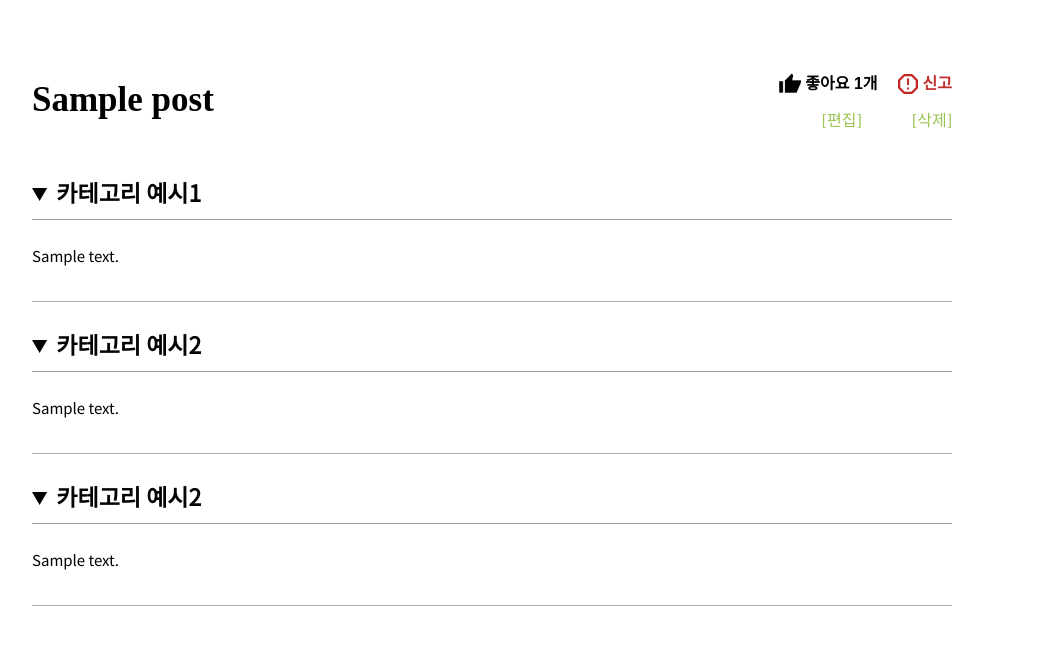
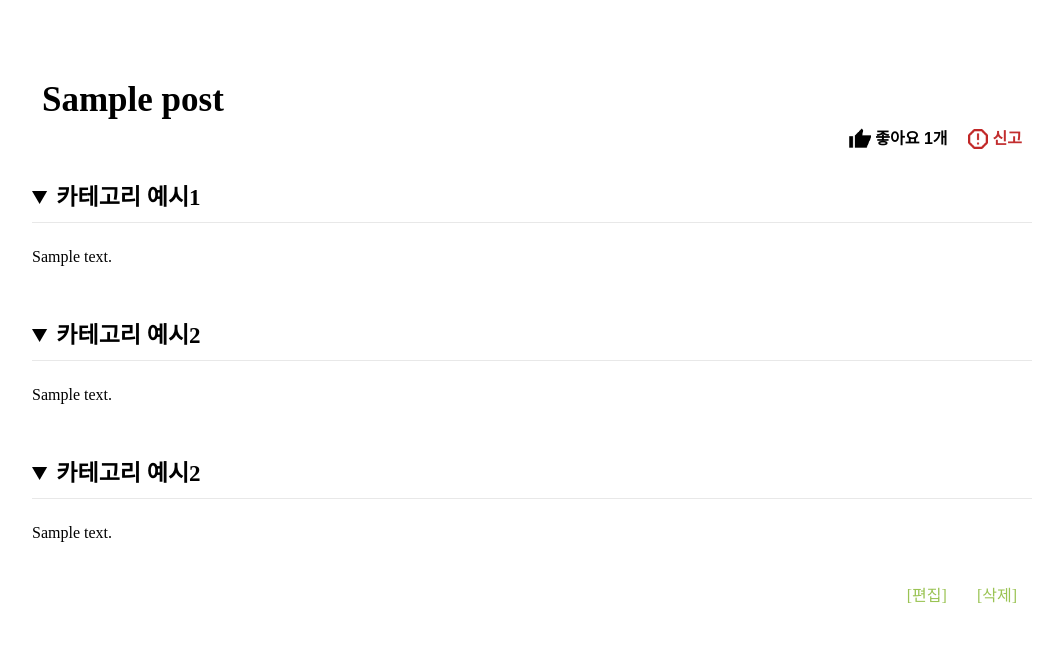
Before and after one commit to likelionTalk/Skku-Wiki, a Django app: page /posts/1/ in a window 1320 px wide. Shown: the part 84-754 px from the top of the page, without its empty margins (168-1231 px from the left). Run offline with Django 4.2, Linux system fonts and the light colour scheme; a user stored in the database is signed in; tables that the repository leaves empty hold one stand-in row (values such as "Sample post"); parts of the project's set-up code (start-up, migrations or seed data) failed here and were passed over; some libraries are stand-ins or nearby versions.

Commit message:
Complete Detail Page

```diff
--- a/posts/templates/post-detail-demo.html
+++ b/posts/templates/post-detail-demo.html
@@ -4,8 +4,6 @@
 {% block content %}
     <!-- css 이름 변경-->
     <link rel="stylesheet" href="{% static 'css/post-detail.css' %}">
-    <link rel="stylesheet" href="{% static 'css/report.css' %}">
-
 {% endblock %}
 
 
@@ -13,48 +11,43 @@
     <!-- 삭제, 수정은 글 작성자에게만 보여야 한다-->
     <!-- 신고, 좋아요는 로그인 한 회원에게만 보여야 한다-->
     <div class="detailBox">
-        <div class="detailBoxSub1">
+        <div class="detailBoxSub-tool-box">
             <div class="detailTitle">
                 {{ postDetail.title }}
             </div>
             <div class="detailContainer">
-                <div class="detailContainer1">
+                <div class="detailContainer-top">
                     {% if request.user.is_authenticated %}
                         <div class="likeBtn">
                             <a class="likeCount">
                                 <form action="{% url 'posts:like' postDetail.id %}">
                                     {% csrf_token %}
-                                {%if lencheckPastLike == 0%}
-                                <img src="{% static 'img/thumb.png'%}" width="22">
-                                {%else%}
-                                <img src="{% static 'img/thumb-fill.png'%}" width="22">
-                                {%endif%}
+                                    {% if lenCheckPastLike == 0 %}
+                                        <img src="{% static 'img/thumb.png' %}" width="22">
+                                    {% else %}
+                                        <img src="{% static 'img/thumb-fill.png' %}" width="22">
+                                    {% endif %}
                                     <input type="submit" , value="좋아요 {{ likeNum }}개" title="좋아요 누르기">
                                 </form>
                             </a>
-
                         </div>
                         <div class="reportBtn">
-                        <a href="{% url 'posts:report' postDetail.id %}"><img src="{% static 'img/report.png'%}" width="20">신고</a>
+                            <a href="{% url 'posts:report' postDetail.id %}"><img src="{% static 'img/report.png' %}" width="20">신고</a>
+                        </div>
+                    {% else %}
+                        <div class="likeBtn">
+                            <a class="likeCount">
+                                <img src="{% static 'img/thumb.png' %}" width="22">
+                                <span>좋아요 {{ likeNum }}개</span>
+                            </a>
+                        </div>
+                    {% endif %}
                 </div>
             </div>
-                <div class="detailContainer2">
-                        <div class="editBtn">
-                            <a href="{% url 'posts:edit' postDetail.id %}">[편집]</a><br/>
-                        </div>
-                    <!-- 삭제를 실행할 URL: data-uri, jquery 사용-->
-                    <div class="deleteBtn">
-                        <a href="javascript:void(0)" class="delete" data-uri="{% url 'posts:delete' postDetail.id %}">[삭제]</a><br/>
-                    </div>
-                    {%else%}
-                    <p>좋아요 {{ likeNum }}개</p>
-                    {% endif %}
         </div>
 
-
-            </div>
-        </div>
-        <div class="detailBoxSub2">
+        {#        카테고리 구현 예시 div#}
+        <div class="detailBoxSub-content">
 
             <details class="detailBody" open>
                 <summary class="detailCategory" id="categoryName">카테고리 예시1</summary>
@@ -70,13 +63,19 @@
                 <summary class="detailCategory">카테고리 예시2</summary>
                 <p class="detailMain">{{ postDetail.body }}</p>
             </details>
-
-
-            </div>
-        </div>
         </div>
 
 
+        <div class="detailContainer-bottom">
+            {% if user.is_authenticated %}
+                <a class="green-text-btn" href="{% url 'posts:edit' postDetail.id %}">[편집]</a><br/>
+                <!-- 삭제를 실행할 URL: data-uri, jquery 사용-->
+                <a class="green-text-btn" href="javascript:void(0)" class="delete"data-uri="{% url 'posts:delete' postDetail.id %}">[삭제]</a><br/>
+            {% else %}
+                <a class="green-text-btn" href="{% url 'login' %}">[편집/삭제는 로그인해주세요]</a>
+            {% endif %}
+        </div>
+    </div>
 {% endblock %}
 
 {% block script %}
--- a/posts/views.py
+++ b/posts/views.py
@@ -21,8 +21,11 @@
 def detail(request, postId):
     postDetail = get_object_or_404(Post, pk=postId)
     likeNum = Like.objects.filter(post_id=postDetail.id).count()
-    lencheckPastLike = Like.objects.filter(post_id=postDetail, user_id=request.user).count()
-    context = {'postDetail': postDetail, "likeNum": likeNum, "lencheckPastLike": lencheckPastLike}
+    lenCheckPastLike = 0
+    if request.user.is_authenticated:
+        lenCheckPastLike = len(Like.objects.filter(post_id=postDetail, user_id=request.user))
+        print('===================' + str(lenCheckPastLike))
+    context = {'postDetail': postDetail, "likeNum": likeNum, "lenCheckPastLike": lenCheckPastLike}
     return render(request, 'post-detail-demo.html', context)
 
 
--- a/static/css/navbar.css
+++ b/static/css/navbar.css
@@ -83,7 +83,7 @@
 }
 
 /* submenu css */
-details {
+menuListDiv-details {
     color: rgb(0, 0, 0);
     font-size: 15px;
     margin: 20px;
@@ -100,7 +100,7 @@
 }
 
 /* mainMenu */
-details > summary {
+menuListDiv-details > summary {
     color: rgb(4, 4, 4);
     font-size: 20px;
     font-weight: 800;
@@ -113,7 +113,7 @@
     user-select: none;
 }
 
-details > summary:hover{
+menuListDiv-details > summary:hover{
     background-color: #DAD9D7;
     cursor: pointer;
 }
--- a/static/css/post-detail.css
+++ b/static/css/post-detail.css
@@ -1,24 +1,26 @@
 .detailBox {
     padding: 50px 100px;
+    min-width: 1000px;
 }
 
-.detailBoxSub1 {
+.detailBoxSub-tool-box {
+    margin: 0px 10px;
     display: flex;
     justify-content: space-between;
 }
 
-.detailContainer1 {
+.detailContainer-top {
     display: flex;
     justify-content: flex-end;
 }
 
-.detailContainer2 {
+.detailContainer-bottom {
     display: flex;
     justify-content: flex-end;
 }
 
 .detailContainer {
-    padding-top: 20px;
+    padding-top: 75px;
 }
 
 .detailTitle {
@@ -53,19 +55,11 @@
     text-decoration:none;
 }
 
-.reportBtn {
-    margin-bottom: 10px;
-}
-
-.deleteBtn a {
+.green-text-btn {
     color: #9AC353;
     text-decoration:none;
- }
-
-.editBtn a {
-    color: #9AC353;
-    text-decoration:none;
-    margin-right: 50px;
+    /*margin-right: 35px;*/
+   margin: 0 15px;
  }
 
 
@@ -77,11 +71,11 @@
     color: #C22D2E;
 }
 
-.editBtn a:hover, .deleteBtn a:hover{
+.green-text-btn a:hover, .deleteBtn a:hover{
     color: #9AC353;
 }
 
-.reportBtn:hover, .likeCount input:hover, .editBtn:hover, .deleteBtn:hover {
+.reportBtn:hover, .likeCount input:hover, .green-text-btn:hover, .deleteBtn:hover {
     text-shadow: 1px 1px 1px rgb(229, 229, 229);
  }
 
@@ -91,7 +85,7 @@
     font-size: 23px;
     font-weight: bolder;
     padding: 10px 0px 10px 0px;
-    border-bottom: 1px solid rgb(152, 152, 152);
+    border-bottom: 1px solid #e8e8e8;
  }
 
 .detailBody {
--- a/static/css/signup.css
+++ b/static/css/signup.css
@@ -99,6 +99,7 @@
     color:black;
     font-size: 20px;
     font-family: 'Noto Sans KR', sans-serif;
+
     font-weight: bold;
     margin-top: 20px;
 }
--- a/static/fragments/navbar.html
+++ b/static/fragments/navbar.html
@@ -28,15 +28,15 @@
     <button class="icon-slideClose"></button>
     <div class="menuListDiv">
         <!-- home.html과 navbar.html render시 저장된 모든 post 모델들을 가져와서 for문을 돌려야한다-->
-        <details>
+        <div class="menuListDiv-details">
             <summary> 📢 학사공지</summary>
             <a href="#" class="subMenu">한국어학과</a>
             <a href="#" class="subMenu">일본어학과</a>
-        </details>
-        <details>
+        </div>
+        <div class="menuListDiv-details">
             <summary> 📄 게시판</summary>
             <a href="#" class="subMenu">교환학생</a>
-        </details>
+        </div>
     </div>
 </div>
 
```
Lines whose indentation alone changed are shown as unchanged.
